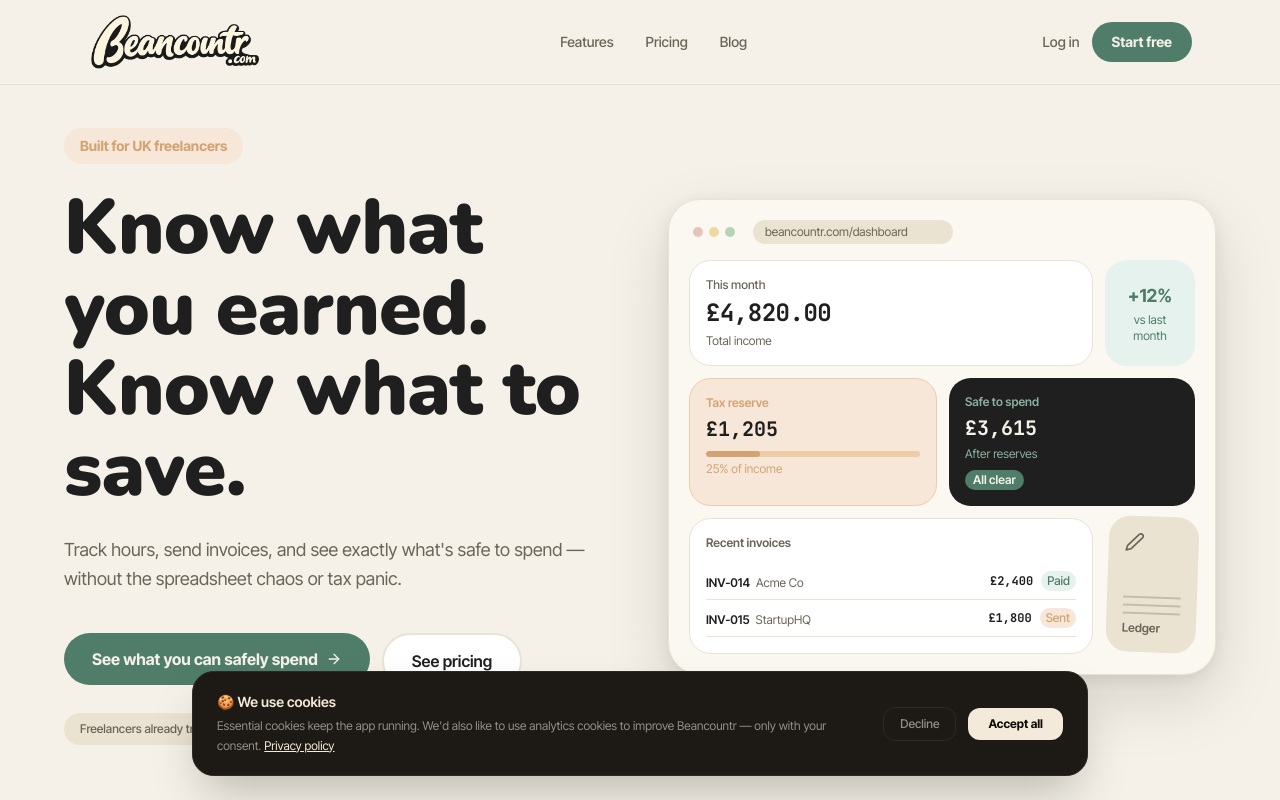
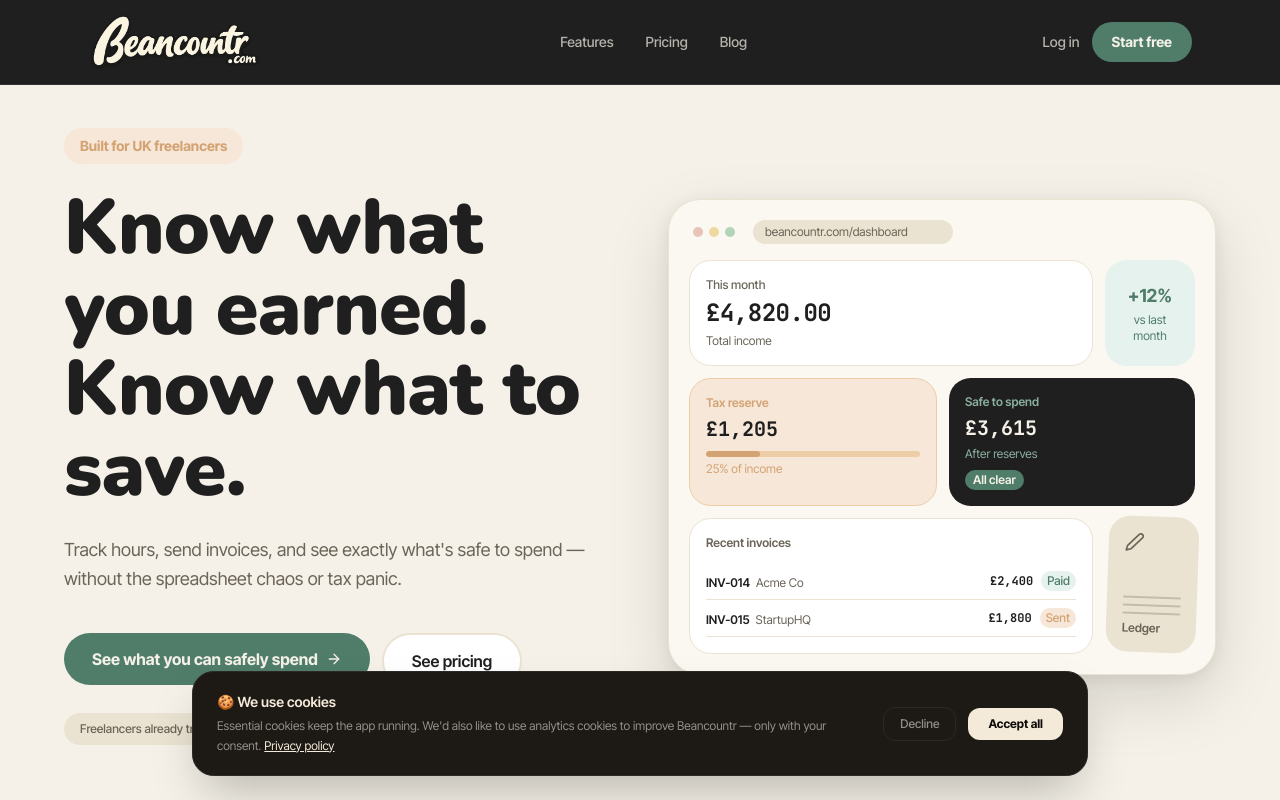
Before and after one commit to nielssndt127/beancountr, a Next.js app: page / in a window 1280 px wide. Shown: the top 800 px of the page. Built offline with nearby package versions, Linux system fonts and the light colour scheme.

Commit message:
Nav: charcoal background with cream text

```diff
--- a/src/app/page.tsx
+++ b/src/app/page.tsx
@@ -37,7 +37,7 @@
   return (
     <nav
       className="fixed top-0 left-0 right-0 z-50"
-      style={{ background: C.cream, borderBottom: `1px solid ${C.khaki}` }}
+      style={{ background: C.charcoal, borderBottom: `1px solid rgba(255,255,255,0.08)` }}
     >
       <div className="max-w-6xl mx-auto px-6 py-3 flex items-center justify-between">
         {/* Wordmark */}
@@ -56,7 +56,7 @@
               key={label}
               href={`/${label.toLowerCase()}`}
               className="text-sm font-medium transition-colors hover:opacity-70"
-              style={{ color: C.muted }}
+              style={{ color: "rgba(245,241,232,0.7)" }}
             >
               {label}
             </Link>
@@ -68,7 +68,7 @@
           <Link
             href="/login"
             className="text-sm font-medium transition-colors hover:opacity-70"
-            style={{ color: C.muted }}
+            style={{ color: "rgba(245,241,232,0.7)" }}
           >
             Log in
           </Link>
```
